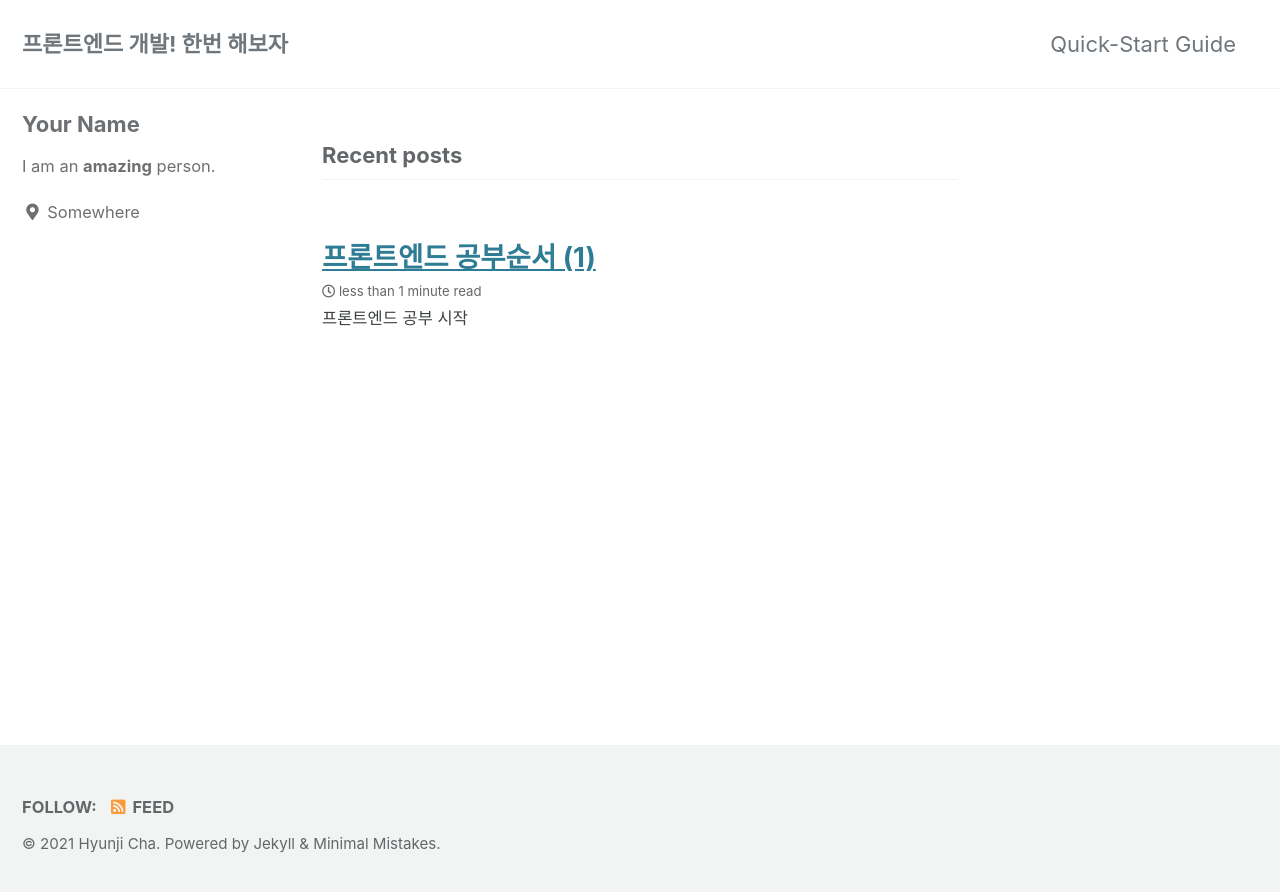
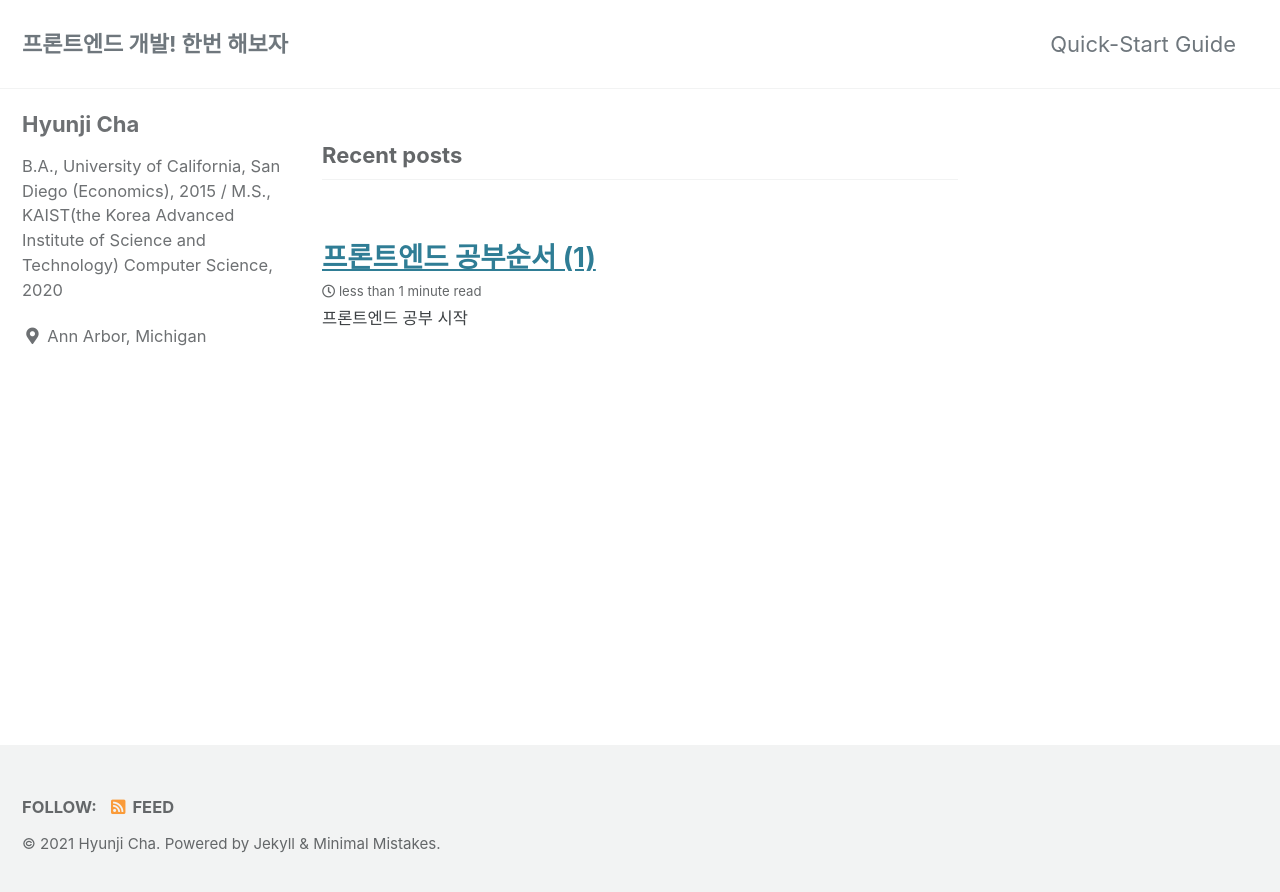
Before and after one commit to hyunji3190/hyunji3190-github.io, a Jekyll site: the page built from index.html, in a window 1280 px wide. Shown: the top 892 px of the page. Built offline with Jekyll 4.4.1, drawn with Linux system fonts in a browser that asks for light colours; cached includes are drawn as plain includes; the list of posts is cut into pages by our own code.

Commit message:
Update _config.yml

```diff
--- a/_config.yml
+++ b/_config.yml
@@ -20,7 +20,7 @@ title                    : "프론트엔드 개발! 한번 해보자"
 title_separator          : "-"
 subtitle                 : # site tagline that appears below site title in masthead
 name                     : "Hyunji Cha"
-description              : "B.A., University of California, San Diego (Economics), 2015 / M.S., KAIST(the Korea Advanced Institute of Science and Technology) Computer Science, 2020"
+description              : #
 url                      :  "https://hyunji3190.github.io"
 baseurl                  : # the subpath of your site, e.g. "/blog"
 repository               : # GitHub username/repo-name e.g. "mmistakes/minimal-mistakes"
@@ -94,10 +94,10 @@ analytics:
 
 # Site Author
 author:
-  name             : "Your Name"
+  name             : "Hyunji Cha"
   avatar           : # path of avatar image, e.g. "/assets/images/bio-photo.jpg"
-  bio              : "I am an **amazing** person."
-  location         : "Somewhere"
+  bio              : "B.A., University of California, San Diego (Economics), 2015 / M.S., KAIST(the Korea Advanced Institute of Science and Technology) Computer Science, 2020"
+  location         : "Ann Arbor, Michigan"
   email            :
   links:
     - label: "Email"
```
